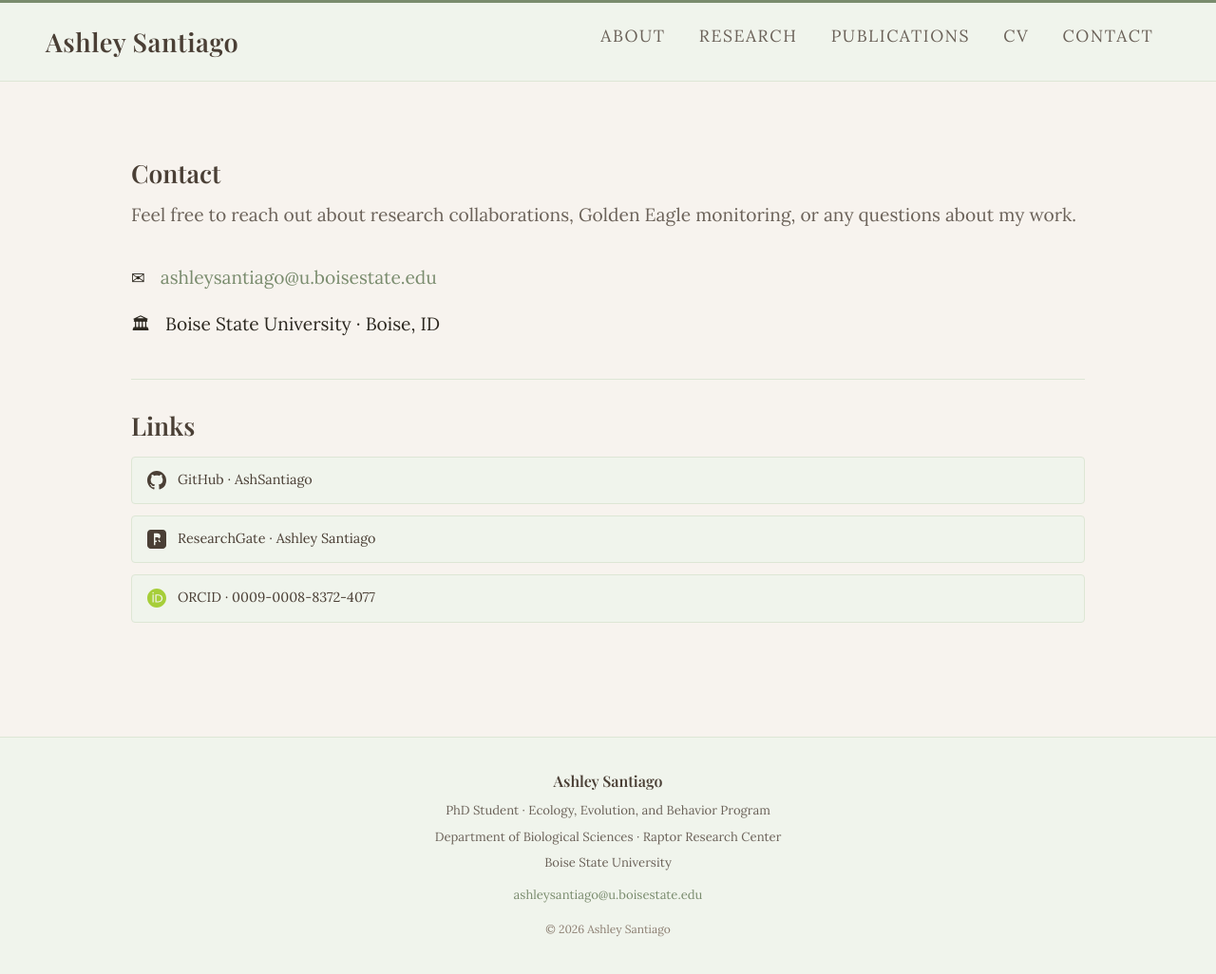
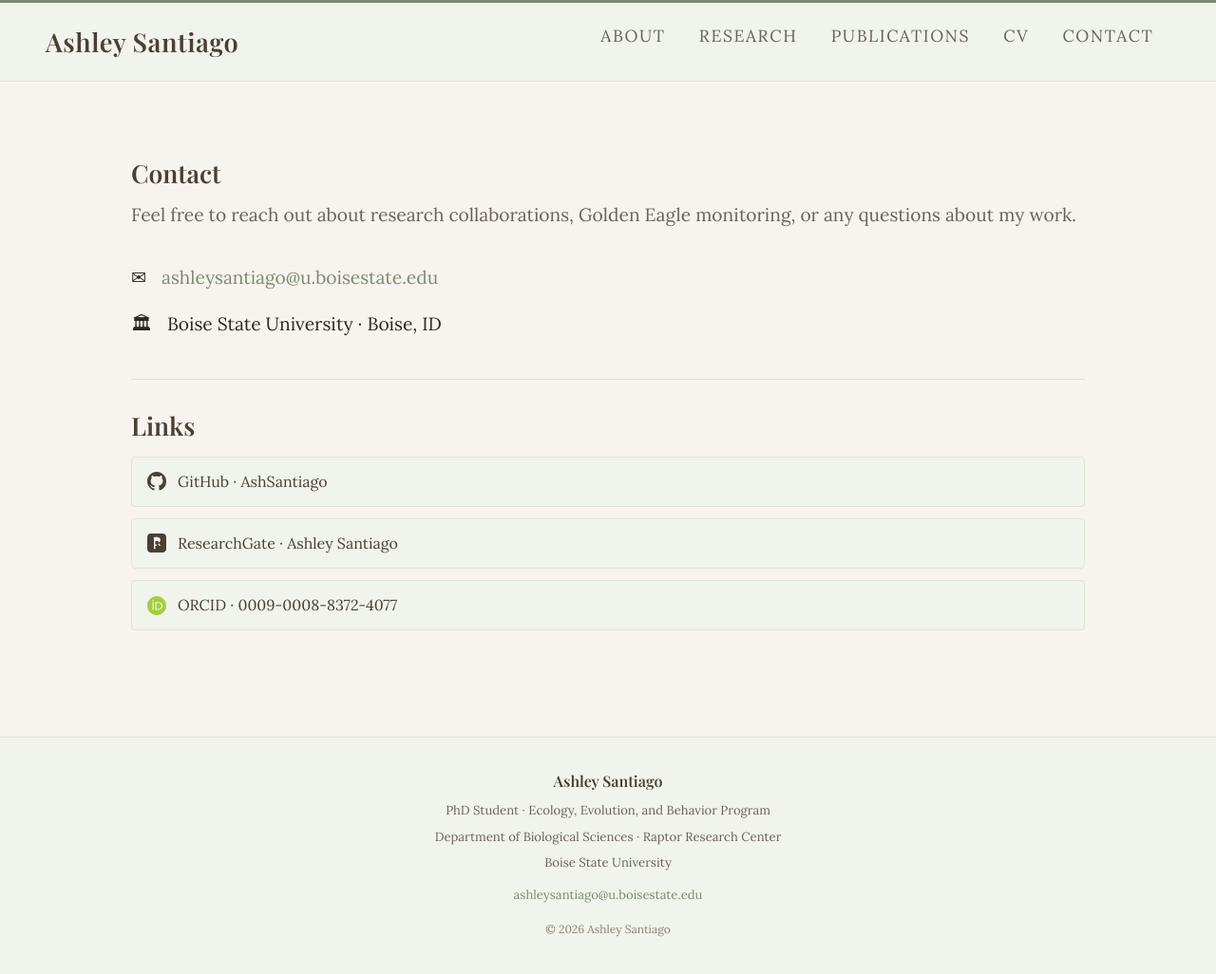
Before and after one commit to AshSantiago/AshSantiago.github.io, a Jekyll site: the page built from contact.md, in a window 1280 px wide and 1038 px high. Shown: the top 1026 px of the window at 95% size. Built offline with Jekyll 4.4.1, drawn with Linux system fonts in a browser that asks for light colours; some web fonts are replaced.

Commit message:
Update contact.md

```diff
--- a/contact.md
+++ b/contact.md
@@ -12,11 +12,11 @@ title: Contact
 
 <div style="display: flex; flex-direction: column; gap: 0.9rem; margin-bottom: 2.5rem;">
   <div style="display: flex; align-items: center; gap: 1rem;">
-    <span style="font-size: 1.1rem;">✉</span>
+    <span style="font-size: 1.2rem;">✉</span>
     <a href="mailto:ashleysantiago@u.boisestate.edu">ashleysantiago@u.boisestate.edu</a>
   </div>
   <div style="display: flex; align-items: center; gap: 1rem;">
-    <span style="font-size: 1.1rem;">🏛</span>
+    <span style="font-size: 1.2rem;">🏛</span>
     <span>Boise State University · Boise, ID</span>
   </div>
 </div>
@@ -27,19 +27,19 @@ title: Contact
 
 <div style="display: flex; flex-direction: column; gap: 0.75rem; margin-top: 1rem;">
   <div style="background: #f0f4ec; border: 1px solid #dde6d5; border-radius: 4px;">
-    <a href="https://github.com/AshSantiago" target="_blank" style="display: flex; align-items: center; gap: 0.75rem; padding: 0.7rem 1rem; color: #4a3f35; font-size: 0.9rem; text-decoration: none;">
+    <a href="https://github.com/AshSantiago" target="_blank" style="display: flex; align-items: center; gap: 0.75rem; padding: 0.7rem 1rem; color: #4a3f35; font-size: 1rem; text-decoration: none;">
       <svg width="20" height="20" viewBox="0 0 24 24" xmlns="http://www.w3.org/2000/svg"><path fill="#4a3f35" d="M12 0C5.37 0 0 5.37 0 12c0 5.31 3.435 9.795 8.205 11.385.6.105.825-.255.825-.57 0-.285-.015-1.23-.015-2.235-3.015.555-3.795-.735-4.035-1.41-.135-.345-.72-1.41-1.23-1.695-.42-.225-1.02-.78-.015-.795.945-.015 1.62.87 1.845 1.23 1.08 1.815 2.805 1.305 3.495.99.105-.78.42-1.305.765-1.605-2.67-.3-5.46-1.335-5.46-5.925 0-1.305.465-2.385 1.23-3.225-.12-.3-.54-1.53.12-3.18 0 0 1.005-.315 3.3 1.23.96-.27 1.98-.405 3-.405s2.04.135 3 .405c2.295-1.56 3.3-1.23 3.3-1.23.66 1.65.24 2.88.12 3.18.765.84 1.23 1.905 1.23 3.225 0 4.605-2.805 5.625-5.475 5.925.435.375.81 1.095.81 2.22 0 1.605-.015 2.895-.015 3.3 0 .315.225.69.825.57A12.02 12.02 0 0 0 24 12c0-6.63-5.37-12-12-12z"/></svg>
       GitHub · AshSantiago
     </a>
   </div>
   <div style="background: #f0f4ec; border: 1px solid #dde6d5; border-radius: 4px;">
-    <a href="https://www.researchgate.net/profile/Ashley-Santiago-9" target="_blank" style="display: flex; align-items: center; gap: 0.75rem; padding: 0.7rem 1rem; color: #4a3f35; font-size: 0.9rem; text-decoration: none;">
+    <a href="https://www.researchgate.net/profile/Ashley-Santiago-9" target="_blank" style="display: flex; align-items: center; gap: 0.75rem; padding: 0.7rem 1rem; color: #4a3f35; font-size: 1rem; text-decoration: none;">
       <svg width="20" height="20" viewBox="0 0 24 24" xmlns="http://www.w3.org/2000/svg"><path fill="#4a3f35" d="M19.586 0H4.414C1.973 0 0 1.973 0 4.414v15.172C0 22.027 1.973 24 4.414 24h15.172C22.027 24 24 22.027 24 19.586V4.414C24 1.973 22.027 0 19.586 0zm-7.797 15.457h-1.641v4.02H8.434V4.523h3.984c2.701 0 4.197 1.436 4.197 3.568 0 1.678-.9 2.883-2.379 3.393l2.748 4.012v.048h-1.822l-2.373-4.087zm-1.641-1.518h2.127c1.564 0 2.432-.832 2.432-2.197 0-1.406-.868-2.15-2.432-2.15h-2.127v4.347z"/></svg>
       ResearchGate · Ashley Santiago
     </a>
   </div>
   <div style="background: #f0f4ec; border: 1px solid #dde6d5; border-radius: 4px;">
-    <a href="https://orcid.org/0009-0008-8372-4077" target="_blank" style="display: flex; align-items: center; gap: 0.75rem; padding: 0.7rem 1rem; color: #4a3f35; font-size: 0.9rem; text-decoration: none;">
+    <a href="https://orcid.org/0009-0008-8372-4077" target="_blank" style="display: flex; align-items: center; gap: 0.75rem; padding: 0.7rem 1rem; color: #4a3f35; font-size: 1rem; text-decoration: none;">
       <svg width="20" height="20" viewBox="0 0 24 24" xmlns="http://www.w3.org/2000/svg"><path fill="#a6ce39" d="M12 0C5.372 0 0 5.372 0 12s5.372 12 12 12 12-5.372 12-12S18.628 0 12 0zM7.369 4.378c.525 0 .947.431.947.947s-.422.947-.947.947a.95.95 0 0 1-.947-.947c0-.525.422-.947.947-.947zm-.722 3.038h1.444v10.041H6.647V7.416zm3.562 0h3.9c3.712 0 5.344 2.653 5.344 5.025 0 2.578-2.016 5.016-5.325 5.016h-3.919V7.416zm1.444 1.303v7.444h2.297c3.272 0 3.872-2.484 3.872-3.722 0-2.016-1.284-3.722-3.872-3.722h-2.297z"/></svg>
       ORCID · 0009-0008-8372-4077
     </a>
```
